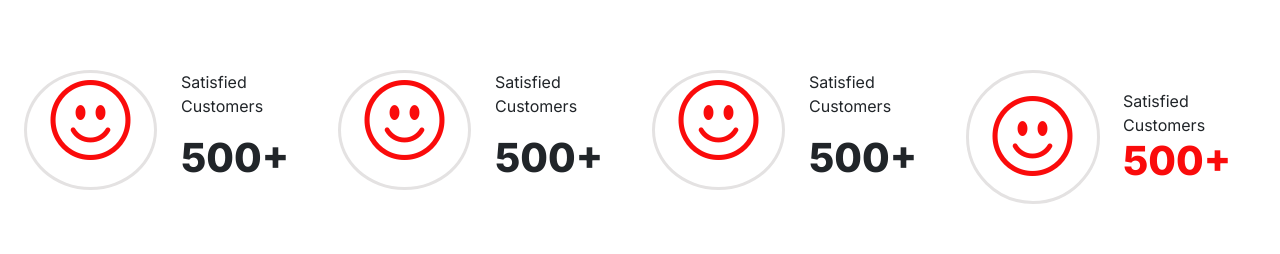
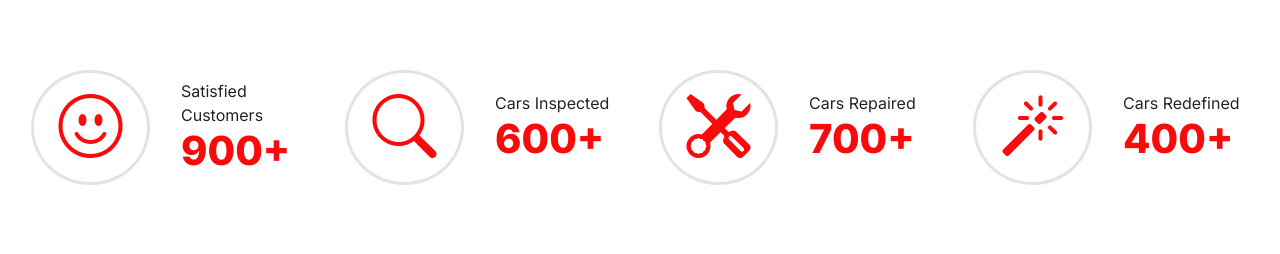
Before and after one commit to jaspherbagor/AutoConnect, a React (Create React App) app in the folder front-end/: page / in a window 1280 px wide. Shown: the part 499-753 px from the top of the page. Built offline with nearby package versions, Linux system fonts and the light colour scheme.

Commit message:
updated the icons and contents of the feature section

```diff
--- a/front-end/src/components/pages/client/home.jsx
+++ b/front-end/src/components/pages/client/home.jsx
@@ -9,7 +9,7 @@ const Home = () => {
 
         <section className="hero-section container-fluid px-md-4 px-sm-4 px-2 py-5">
             <div className="row">
-                <div className="col-md-6 d-flex align-items-center justify-content-center">
+                <div className="col-md-6 d-flex align-items-center justify-content-center mb-md-0 mb-sm-0 mb-5">
                     <div className="container-fluid text-start">
                         <h2 className="mb-4 display-5 fw-bold">On-Demand Car Repairs, Anytime, Anywhere</h2>
                         <h5 className="mb-4">Stuck on the Road? We'll Fix It Wherever You Are.</h5>
@@ -23,65 +23,71 @@ const Home = () => {
                 </div>
             </div>
         </section>
-        <section className="feature-section container-fluid px-md-4 px-sm-4 py-5">
+        <section className="feature-section container-fluid px-md-4 px-sm-4 px-2 py-5">
             <div className="row mt-5">
-                <div className="col-lg-3 col-md-3 col-sm-6">
-                    <div className="row">
-                        <div className="col-md-6 d-flex justify-content-center align-items-center">
-                            <i class="bi bi-emoji-smile display-1 h-100 w-100 feature-icon"></i>
+                <div className="col-lg-3 col-md-4 col-sm-6 col-12 feature-type mb-4">
+                        <div className="row gap-0">
+                            <div className="col-6 d-flex justify-content-center align-items-center">
+                                <i class="bi bi-emoji-smile display-3 feature-icon px-4 py-3"></i>
                             </div>
-                        <div className="col-md-6 align-items-center">
-                            <div className="col-12">
-                                <p className="text-start">Satisfied Customers</p>
-                            </div>
-                            <div className="col-12">
-                                <h1 className="fw-bolder text-start">500+</h1>
-                            </div>
-                        </div>
-                    </div>
-                </div>
-                <div className="col-lg-3 col-md-3 col-sm-6">
-                    <div className="row">
-                        <div className="col-md-6 d-flex justify-content-center align-items-center">
-                            <i class="bi bi-emoji-smile display-1 h-100 w-100 feature-icon"></i>
-                        </div>
-                        <div className="col-md-6 align-items-center">
-                            <div className="col-12">
-                                <p className="text-start">Satisfied Customers</p>
-                            </div>
-                            <div className="col-12">
-                                <h1 className="fw-bolder text-start">500+</h1>
-                            </div>
-                        </div>
-                    </div>
-                </div>
-                <div className="col-lg-3 col-md-3 col-sm-6">
-                    <div className="row">
-                        <div className="col-md-6 d-flex justify-content-center align-items-center">
-                            <i class="bi bi-emoji-smile display-1 h-100 w-100 feature-icon"></i>
-                        </div>
-                        <div className="col-md-6 align-items-center">
-                            <div className="col-12">
-                                <p className="text-start">Satisfied Customers</p>
-                            </div>
-                            <div className="col-12">
-                                <h1 className="fw-bolder text-start">500+</h1>
-                            </div>
-                        </div>
-                    </div>
-                </div>
-                <div className="col-lg-3 col-md-3 col-sm-6 feature-type">
-                    <div className="row">
-                        <div className="col-md-6 d-flex justify-content-center align-items-center">
-                            <i class="bi bi-emoji-smile display-1 feature-icon px-4 py-3"></i>
-                        </div>
-                        <div className="col-md-6 d-flex align-items-center justify-content-center">
+                            <div className="col-6 d-flex align-items-center justify-content-center">
                                 <div className="container-fluid p-0">
                                     <div className="col-12 py-0 my-0">
                                         <p className="text-start py-0 my-0">Satisfied Customers</p>
                                     </div>
                                     <div className="col-12 py-0 my-0">
-                                    <h1 className="fw-bolder text-start py-0 my-0 feature-amount">500+</h1>
+                                        <h1 className="fw-bolder text-start py-0 my-0 feature-amount">900+</h1>
+                                    </div>
+                                </div>
+                            </div>
+                        </div>
+                    </div>
+                    <div className="col-lg-3 col-md-4 col-sm-6 col-12 feature-type mb-4">
+                        <div className="row gap-0">
+                            <div className="col-6 d-flex justify-content-center align-items-center">
+                                <i class="bi bi-search display-3 feature-icon px-4 py-3"></i>
+                            </div>
+                            <div className="col-6 d-flex align-items-center justify-content-center">
+                                <div className="container-fluid p-0">
+                                    <div className="col-12 py-0 my-0">
+                                        <p className="text-start py-0 my-0">Cars Inspected</p>
+                                    </div>
+                                    <div className="col-12 py-0 my-0">
+                                        <h1 className="fw-bolder text-start py-0 my-0 feature-amount">600+</h1>
+                                    </div>
+                                </div>
+                            </div>
+                        </div>
+                    </div>
+                    <div className="col-lg-3 col-md-4 col-sm-6 col-12 feature-type mb-4">
+                        <div className="row gap-0">
+                            <div className="col-6 d-flex justify-content-center align-items-center">
+                                <i class="bi bi-tools display-3 feature-icon px-4 py-3"></i>
+                            </div>
+                            <div className="col-6 d-flex align-items-center justify-content-center">
+                                <div className="container-fluid p-0">
+                                    <div className="col-12 py-0 my-0">
+                                        <p className="text-start py-0 my-0">Cars Repaired</p>
+                                    </div>
+                                    <div className="col-12 py-0 my-0">
+                                        <h1 className="fw-bolder text-start py-0 my-0 feature-amount">700+</h1>
+                                    </div>
+                                </div>
+                            </div>
+                        </div>
+                    </div>
+                    <div className="col-lg-3 col-md-4 col-sm-6 col-12 feature-type mb-4">
+                        <div className="row gap-0">
+                            <div className="col-6 d-flex justify-content-center align-items-center">
+                                <i class="bi bi-magic display-3 feature-icon px-4 py-3"></i>
+                            </div>
+                            <div className="col-6 d-flex align-items-center justify-content-center">
+                                <div className="container-fluid p-0">
+                                    <div className="col-12 py-0 my-0">
+                                        <p className="text-start py-0 my-0">Cars Redefined</p>
+                                    </div>
+                                    <div className="col-12 py-0 my-0">
+                                        <h1 className="fw-bolder text-start py-0 my-0 feature-amount">400+</h1>
                                     </div>
                                 </div>
                             </div>
```
Lines whose indentation alone changed are shown as unchanged.
